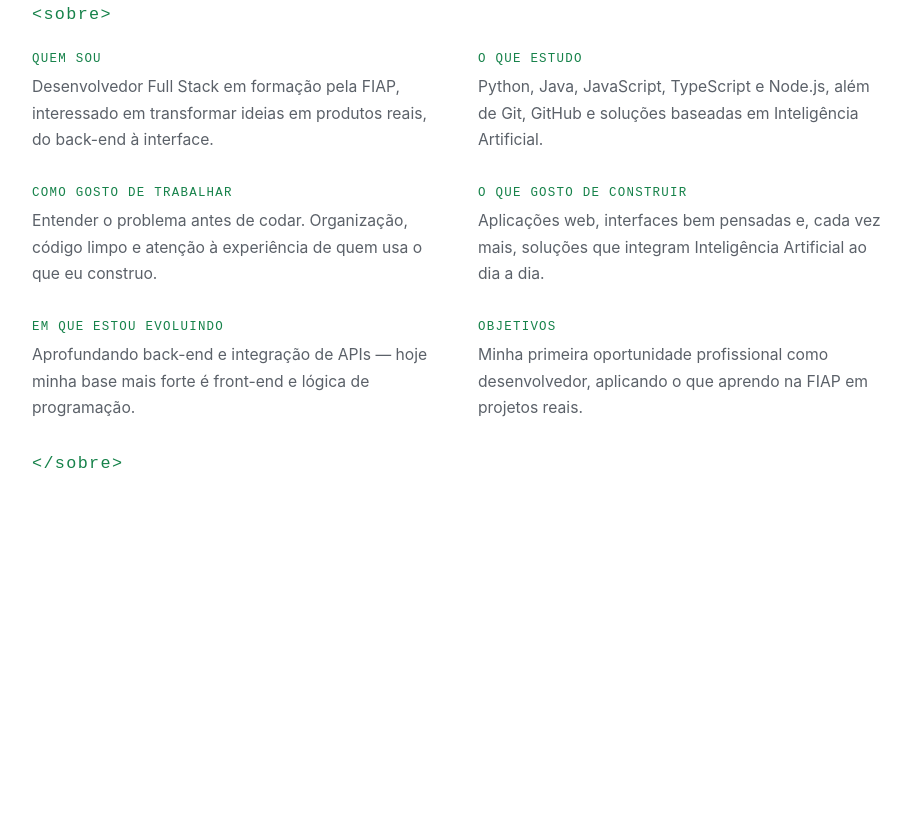
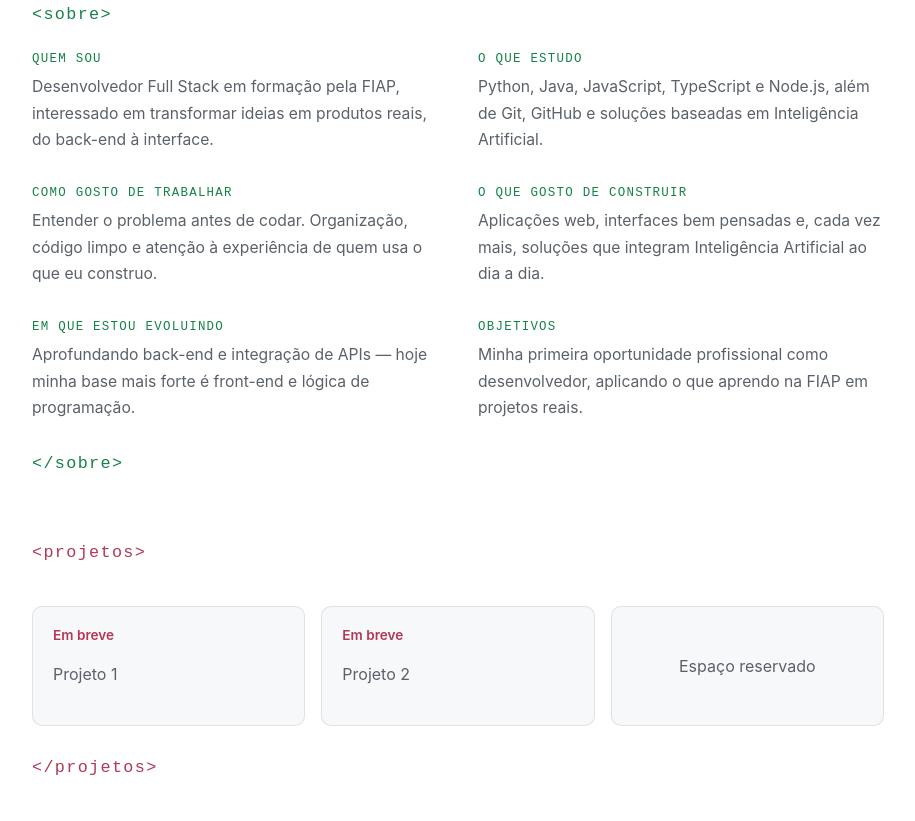
Before and after one commit to MatheusC0625/PortfolioProfsissional, a plain HTML site: page index.html in a window 1280 px wide. Shown: the part 693-1514 px from the top of the page, without its empty margins (16-931 px from the left). Before the commit the page ends 1210 px from the top, so only its background shows below. Drawn offline with Linux system fonts and the light colour scheme.

```diff
--- a/index.html
+++ b/index.html
@@ -62,3 +62,26 @@
         <span class="section-tag section-tag-close">&lt;/sobre&gt;</span>
     </div>
 </section>
+<section class="section projects" id="projetos">
+    <div class="section-inner">
+        <span class="section-tag">&lt;projetos&gt;</span>
+
+        <div class="project-placeholder">
+            <div class="project-card">
+                <span class="project-status">Em breve</span>
+                <p>Projeto 1</p>
+            </div>
+
+            <div class="project-card">
+                <span class="project-status">Em breve</span>
+                <p>Projeto 2</p>
+            </div>
+
+            <div class="project-card empty">
+                <p>Espaço reservado</p>
+            </div>
+        </div>
+
+        <span class="section-tag section-tag-close">&lt;/projetos&gt;</span>
+    </div>
+</section>
--- a/style.css
+++ b/style.css
@@ -143,3 +143,42 @@
     grid-template-columns: repeat(2, 1fr);
   }
 }
+
+.projects .section-inner {
+  padding-left: clamp(1rem, 5vw, 3rem);
+}
+
+.projects .section-tag {
+  color: var(--projects-accent);
+}
+
+.project-placeholder {
+  display: grid;
+  grid-template-columns: repeat(3, minmax(0, 1fr));
+  gap: 1rem;
+  margin-top: 1.5rem;
+}
+
+.project-card {
+  background: var(--surface);
+  border: 1px solid var(--border);
+  border-radius: 10px;
+  padding: 1.25rem;
+  min-height: 120px;
+  display: flex;
+  flex-direction: column;
+  justify-content: space-between;
+}
+
+.project-card.empty {
+  color: var(--muted);
+  justify-content: center;
+  align-items: center;
+  text-align: center;
+}
+
+.project-status {
+  color: var(--projects-accent);
+  font-size: 0.85rem;
+  font-weight: 600;
+}
```
